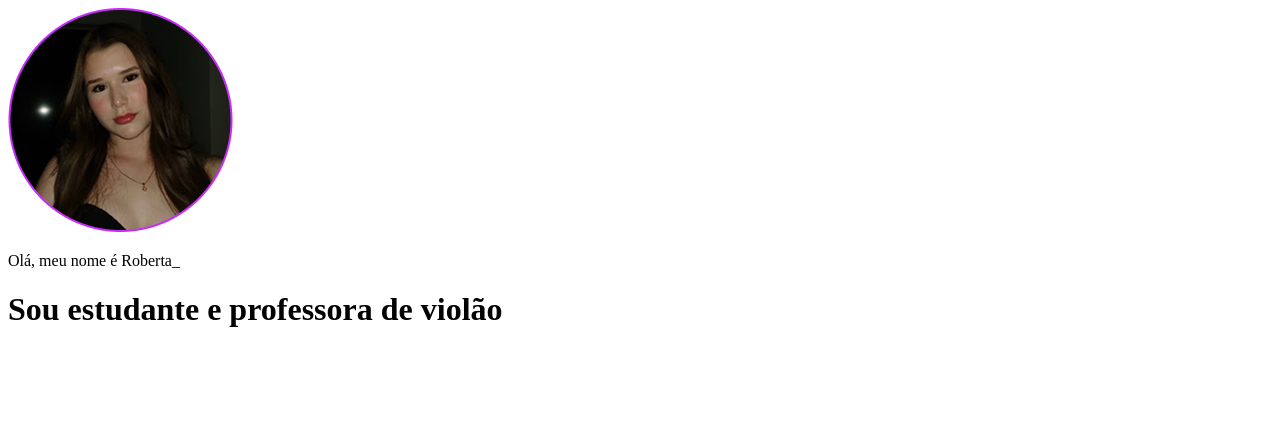
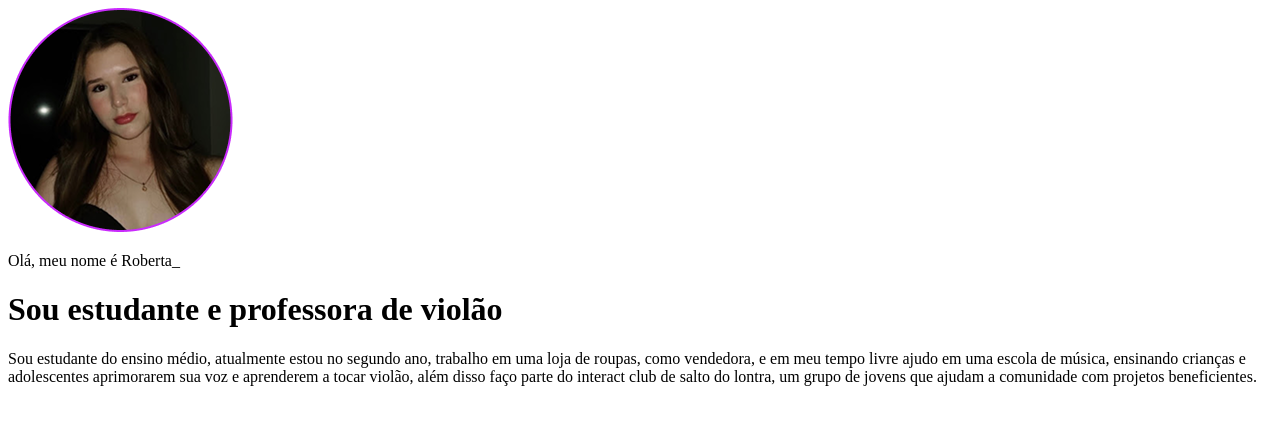
Before and after one commit to rovenso29/portfolio-roberta, a plain HTML site: page index.html in a window 1280 px wide. Drawn offline with Linux system fonts and the light colour scheme.

Commit message:
13-05-25

```diff
--- a/index.html
+++ b/index.html
@@ -13,7 +13,11 @@
         <img src="image.png" alt="foto de perfil">
 <p>Olá, meu nome é Roberta_</p>
 <h1>Sou estudante e professora de violão</h1>
-
+<p>Sou estudante do ensino médio, atualmente estou no segundo ano,
+     trabalho em uma loja de roupas, como vendedora, e em meu tempo livre ajudo em uma escola de música,
+     ensinando crianças e adolescentes aprimorarem sua voz e aprenderem a tocar violão, além disso faço
+     parte do interact club de salto  do lontra,
+      um grupo de jovens que ajudam a comunidade com projetos beneficientes.</p>
 
     </header>
 
```
